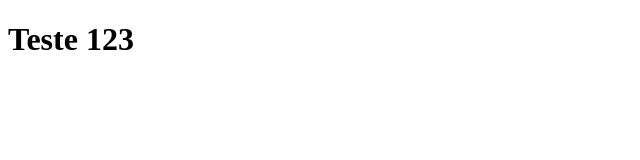
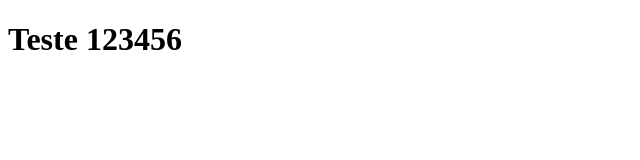
Before and after one commit to LucasBadan/clone-tabnews, a Next.js app: page / in a window 1280 px wide. Shown: the top 160 px of the page, without its empty margins (0-640 px from the left). Built offline with nearby package versions, Linux system fonts and the light colour scheme.

Commit message:
modifica a frase

```diff
--- a/pages/index.js
+++ b/pages/index.js
@@ -1,5 +1,5 @@
 function Home(){
-    return <h1>Teste 123</h1>
+    return <h1>Teste 123456</h1>
 
 }
 
```
